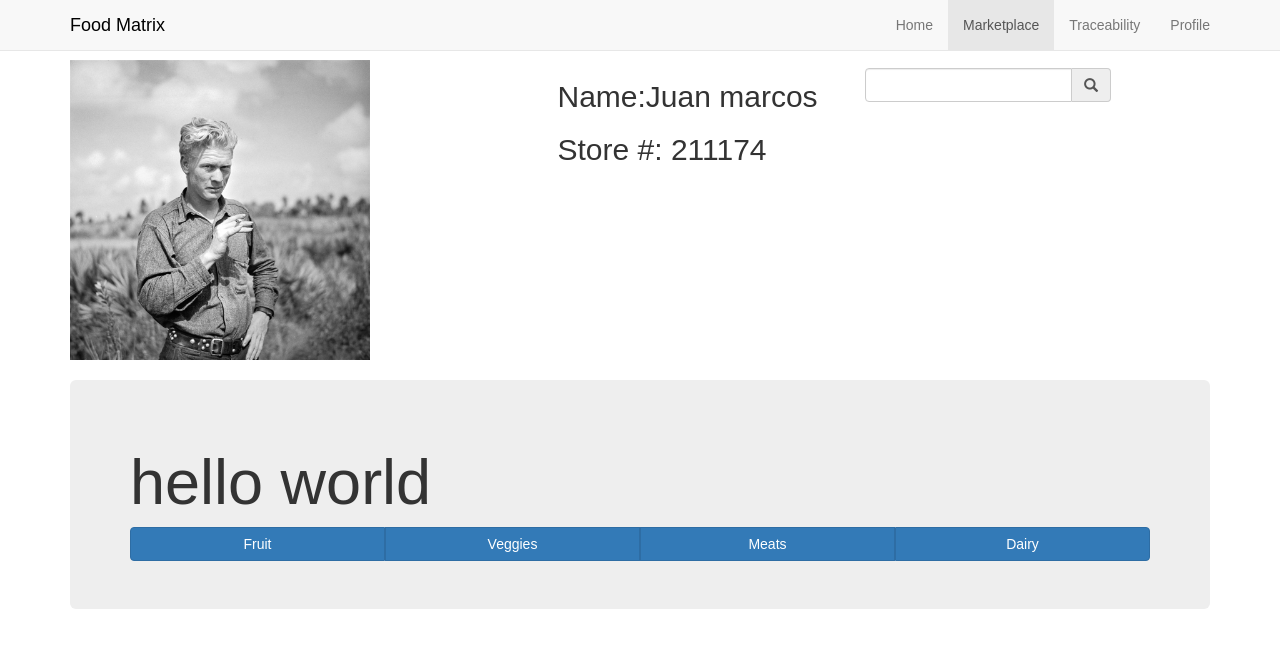
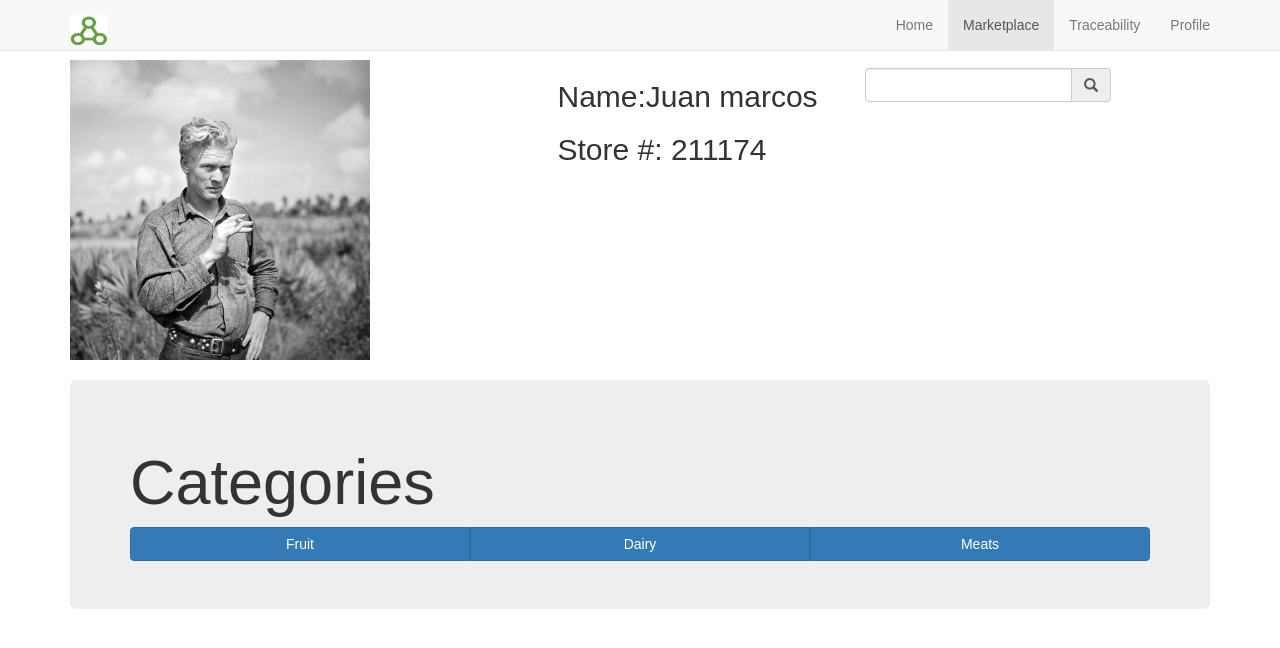
Before and after one commit to zach-col/food-chain, a plain HTML site: page market.html in a window 1280 px wide. Drawn offline with nearby package versions, Linux system fonts and the light colour scheme; a web font is replaced by a local one.

Commit message:
ADDED LOGO

```diff
--- a/market.html
+++ b/market.html
@@ -31,7 +31,10 @@
   height: 300px;
   margin-bottom: 20px;
 }
-
+.navbar-brand>img {
+    display: block;
+    height: 30px;
+}
     </style>
 </head>
 <body>
@@ -45,7 +48,9 @@
                   <span class="icon-bar"></span>
                   <span class="icon-bar"></span>
                 </button>
-                <a class="navbar-brand" href="index.html">Food Matrix</a>
+              <a class="navbar-brand" href="#">
+	        <img alt="Brand" src="img/logo.png">
+	      </a>
               </div>
               <div id="navbar" class="navbar-collapse collapse">
 
@@ -86,14 +91,17 @@
         </div> <!-- end of row -->
 
         <div class="jumbotron">
-          <h1>hello world</h1>
-            <div class="btn-group btn-group-justified">
-            <a href="#" class="btn btn-primary">Fruit</a>
-            <a href="#" class="btn btn-primary">Veggies</a>
-            <a href="#" class="btn btn-primary">Meats</a>
-            <a href="#" class="btn btn-primary">Dairy</a>
-          </div>
+          <h1>Categories</h1>
+	   <div class="btn-group btn-group-justified">
+	     <a href="#" class="btn btn-primary">Fruit</a>
+	     <a href="#" class="btn btn-primary">Dairy</a>
+	     <a href="#" class="btn btn-primary">Meats</a>
+           </div>
+
         </div>
+
+
+
       </div> <!-- end of container -->
 
     <!-- jQuery -->
```
Also changed, not shown: index.html (+8 -1 lines), profile.html (+8 -2 lines), trace.html (+8 -2 lines), img/logo.png (added).
